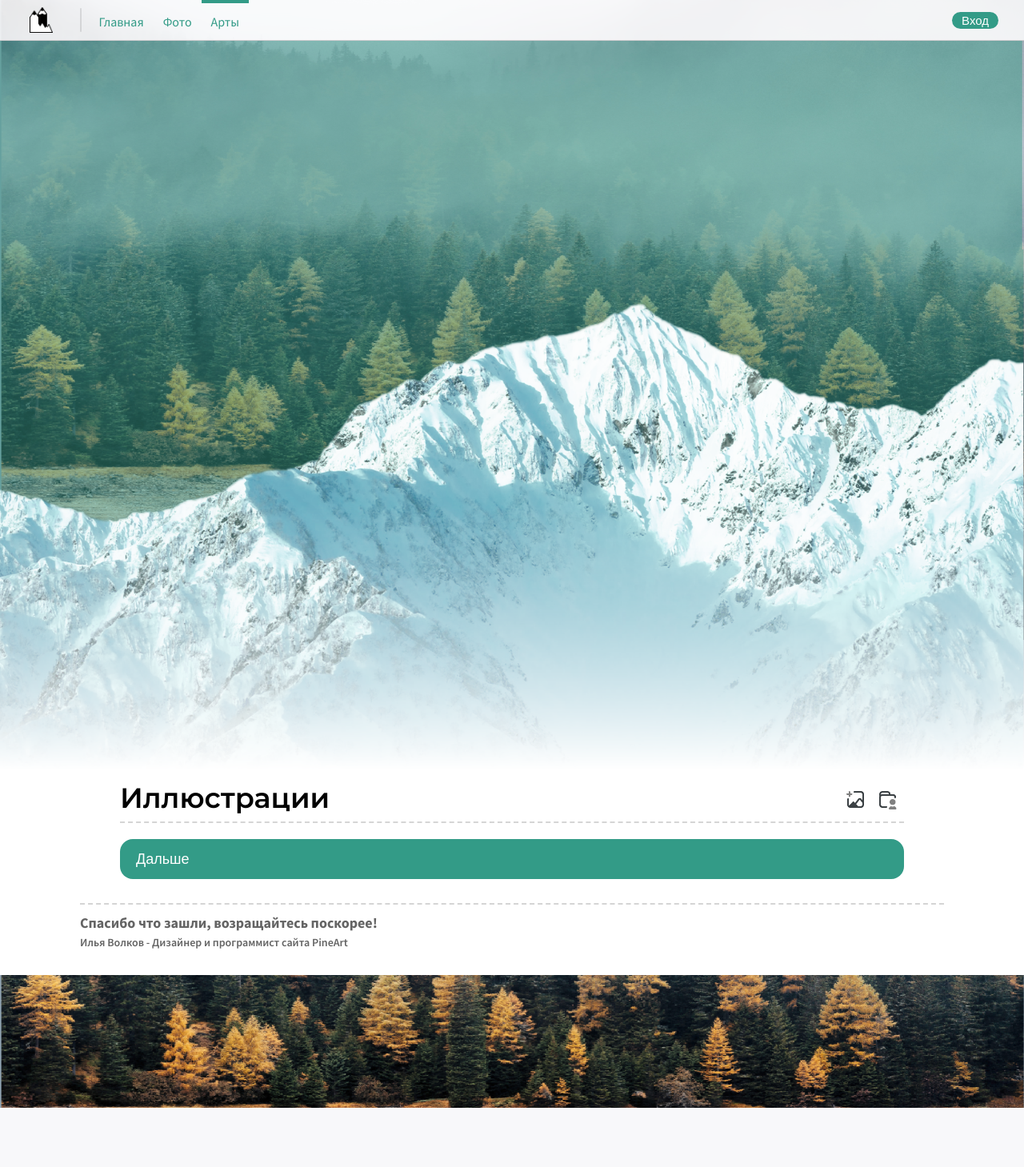
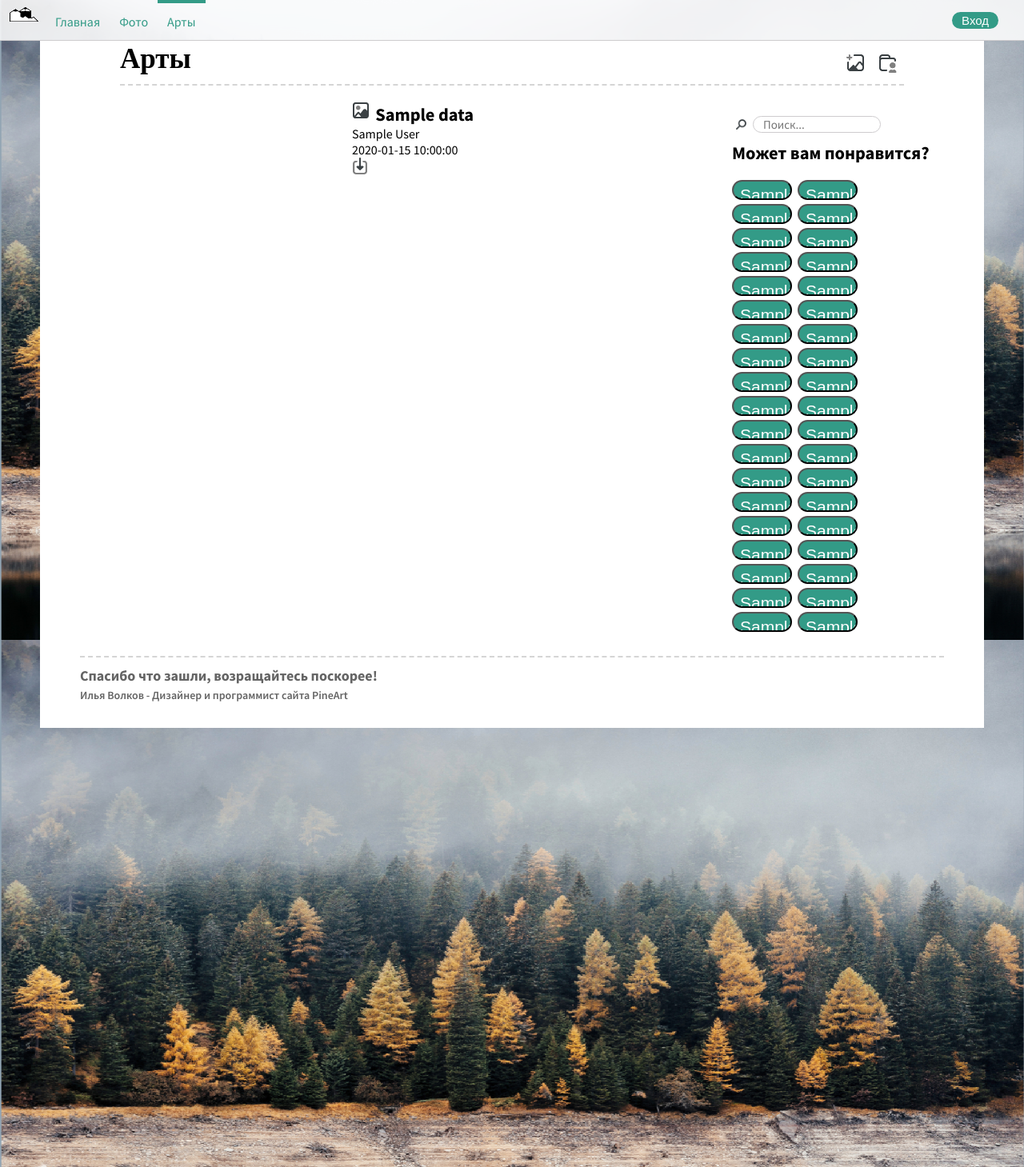
Before and after one commit to CrithCraft/TheDailyPine, a PHP site: page /art in a window 1280 px wide. Shown: the top 1459 px of the page at 80% size. Before the commit the page ends 1385 px from the top, so only its background shows below. Run offline with PHP 8.4, Linux system fonts and the light colour scheme; tables that the repository leaves empty or names only in its code hold one stand-in row (values such as "Sample post"); grey boxes marked "Sample" are stand-in pictures; data that the repository does not hold is empty.

Commit message:
Commenting

```diff
--- a/Art.php
+++ b/Art.php
@@ -1,18 +1,19 @@
+<!-- Стартуем сессию -->
 <?php
     session_start();
 ?>
 <html>
 <head>
     <title>Иллюстрации</title>
-    <!-- <meta http-equiv="Content-Security-Policy" content="script-src 'self'"> -->
     <meta name="viewport" content="width=device-width, initial-scale=1.0">
+    <link rel="apple-touch-icon" href="images/app_icon.png"/>
+    <!-- Подключаем css загружем шрифты -->
     <link rel="stylesheet" media="(max-width: 950px)" href="css/style-mobile.css">
     <link rel="stylesheet" media="(min-width: 1250px)" href="css/style.css">
     <link rel="stylesheet" media="(min-width: 1912px)" href="css/style-big.css">
     <link rel='stylesheet' media='screen and (min-width: 951px) and (max-width: 1250px)' href='css/style-mini.css' />
     <link href="https://fonts.googleapis.com/css?family=Source+Sans+Pro:400,600,700&display=swap" rel="stylesheet">
-    <link href="https://fonts.googleapis.com/css2?family=Montserrat:wght@400;500;600;700&display=swap" rel="stylesheet">
-    <link href="https://fonts.googleapis.com/css2?family=Rubik:wght@400;500;600;700&display=swap" rel="stylesheet">
+    <!-- Дополнительные стили -->
     <style type="text/css">
         nav li {
             border-top: 4px solid transparent;
@@ -27,10 +28,10 @@
     </style>
 </head>
 <body>
-    <script src="https://ajax.googleapis.com/ajax/libs/jquery/3.5.1/jquery.min.js"></script>
+    <!-- Подключаем главный php -->
     <?php require ($_SERVER["DOCUMENT_ROOT"]."/include/code.php"); ?>
 
-    <!-- Question Menu -->
+    <!-- Проверка POST на удаление -->
     <?php
         if(isset($_POST['trash'])){
             $delete_post=strip_tags($_POST['trash']);
@@ -41,7 +42,9 @@
             removePicture($key, $delete_post, "art");
         }
     ?>
+    <!-- Диалоговое окно -->
     <div id="second-level">
+        <!-- Диалоговое меню удаления -->
         <div id="dialog-box">
             <button style="background-image: url(images/back.png);" onclick="showRemoveField('images/back.png')" id="back-button"></button>
             <h1>Для подтверждения удаления, введите ваш пароль пользователя:</h1>
@@ -54,25 +57,26 @@
                 </div>
             </form>
         </div>
+        <!-- Диалоговое меню для предпросмотра фото -->
         <button class="preview-button" onclick="showPreviewField('images/preview.jpg')"></button>
         <div id="preview-field">
+            <!-- Тестовое изображение -->
             <img src="images/tumb_background.jpg" id="photo-image">
         </div>
     </div>
-    <!-- <div class="shadow"></div> -->
+    <!-- Главная тень листа -->
+    <div class="shadow"></div>
+    <!-- Шапка -->
     <header>
-    <nav>
-        <div class="logo">
-            <img src="images/logo.png" height="32px" alt="icon">
-        </div>
-        <div class="vr"></div>
-        <?php
-            for( $i = 0; $i < sizeof($nav_lables); $i++)
-            {
-                echo "<li><a href='",$nav_lables[$i],"'>",$nav_lables_name[$i],"</a></li>";
-            }
-        ?>
+        <!-- Навигация -->
+        <nav>
+            <img src="images/logo.png" width="36px" height="18px" alt="icon">
+            <?php
+                for( $i = 0; $i < sizeof($nav_lables); $i++)
+                    echo "<li><a href='",$nav_lables[$i],"'>",$nav_lables_name[$i],"</a></li>";
+            ?>
         </nav>
+        <!-- Поле входа -->
         <div class="user-label">
             <form action="<?php if (isset($_SESSION['userId'])) echo "#"; else echo "singin.php"; ?>" style="margin: auto 0px;">
                 <button type="submit" class="login-button" name="login-button">
@@ -88,17 +92,15 @@
                     </form>
                 ';
             ?>
-        </div>
     </header>
+    <!-- Эффект размытия шапки -->
     <div class="blur-header"></div>
-    <div class="preview" style="background-image: url(images/montain_green.png);" >
-        <img src="images/montain_green.png" width="100%" style="visibility: hidden;">
-    </div>
-    <div class="filled"></div>
+    <!-- Поле загаловка основного контента -->
     <div class = "title">
-        <!-- <img src="images/montain_green.png" width="100%" > -->
         <div class = "title-items">
-            <div><h1>Иллюстрации</h1></div>
+            <!-- Заголовок -->
+            <div><h1>Арты</h1></div>
+            <!-- Поле инструментов -->
             <div class="title-icons">
                 <button id="add-photo-button" onclick="showAddField()"></button>
                 <button id="user-folder-button" onclick="showAddField()"></button>
@@ -106,10 +108,13 @@
         </div>
         <hr>
     </div>
+    <!-- Основной контент -->
     <article>
+        <!-- Поле для добавления фото -->
         <div id="add-photo-field">
             <div id="add-photo-block">
             <form style="width: 100%; display: flex;" method="post" enctype="multipart/form-data">
+                <!-- Левая часть -->
                 <div class = "photo-block-left">
                     <div class="photo-block-header">
                         <div class = "photo-block-header-text">
@@ -118,6 +123,7 @@
                                 <input name="upload-name" type="text" maxlength="12" id="upload-input-name" placeholder="Название поста">
                             </div>
                             <p id="upload-input-author"><?php if (isset($_SESSION['userId'])) echo $_SESSION['userUid']; else echo "Unkown"; ?></p>
+                            <!-- Вставка актуального времени -->
                             <?php
                                 date_default_timezone_set('UTC');
                                 echo '<div class = "date">'.date("Y-m-d").'</div>';
@@ -127,17 +133,21 @@
                             <input type="submit" id="upload-photo-button" name="upload-photo-button" value="">
                         </div>
                     </div>
+                    <!-- Поле для вставки файла фото -->
                     <label class="label">
                         <span class="upload-title">Добавить файл</span>
                         <input name="upload-file" type="file" id="upload-photo-input">
                     </label>
                 </div>
+                <!-- Разделитель -->
                 <div class="vr"></div>
+                <!-- Правая часть -->
                 <div class = "photo-block-right">
                     <div class = "photo-block-right-header">
                         <img src="images/desc_icon.png" width="24px" height="24px" alt="icon">
                         <h3>Описание</h3>
                         <textarea name="upload-art-description" id="upload-input-description" type="text" placeholder="Опиши данное фото, или добавьте что-то от себя..."></textarea>
+                        <!-- Поле для прописывания хештегов -->
                         <div class="hashtag-label">
                             <?php
                                 hashtagDraw(1,3);
@@ -152,85 +162,51 @@
             </form>
             </div>
         </div>
-        <button id="more">Дальше</button>
-        <div id="articles">
-        </div>
-        <script type="text/javascript">
-            $(document).ready(function(){
+        <!-- Отображение нужной страницы -->
+        <?php
+            if(isset($_POST['page'])){
+                $data=strip_tags($_POST['page']);
+                renderBigPhotoBlockPage($data,5,"art");
+            }
+            else {
+                renderBigPhotoBlockPage(1,5,"art");
+            }
+        ?>
+        <?php
+            if(isset($_POST['page'])){
+                $data=strip_tags($_POST['page']);
+                renderPageList($data, "art", 10);
+            }
+            else {
+                renderPageList(1,"art", 10);
+            }
+        ?>
+    </article>
+    <!-- Вспомогательное поле -->
+    <aside>
 
-                var inProgress = false; // идет процесс загрузки
-                var startFrom = 0; // позиция с которой начинается вывод данных
-                $('#more').click(function() {
-                    if (!inProgress) {
-                        $.ajax({
-                            url: 'include/ajax.items.php', // путь к ajax-обработчику
-                            method: 'POST',
-                            data: {
-                                "start" : startFrom
-                            },
-                            beforeSend: function() {
-                                inProgress = true;
-                            }
-                        }).done(function(data){
-                            data = jQuery.parseJSON(data); // данные в json
-                            if (data.length > 0){
-                                // добавляем записи в блок в виде html
-                                $.each(data, function(index, data){
-                                    $("#articles").append('<div class="photo-block">'
-                                        +'<div style="background: linear-gradient(to bottom, rgba(0,0,0,.0), rgba(0,0,0,.4)), url(/images/backgrounds/low_'+data.image+');" class="image" onClick="openPicBlock(this)">'
-                                            +'<div class="likes">3505</div>'
-                                        +'</div>'
-                                        +'<div class="text-area">'
-                                            +'<div class="name">'+data.name+'</div>'
-                                            +'<div class="author-label">'
-                                                +'<div class="author">'
-                                                    +'<div class="icon"></div>'
-                                                    +'<div class="text">'+data.author+'</div>'
-                                                +'</div>'
-                                                +'<div><button class="share-button" onClick=""></button></div>'
-                                            +'</div>'
-                                            +'<input type="submit" class="donwload-button" value="Загрузить">'
-                                            +'<hr>'
-                                            +'<div class="hashtag-list">'
-                                                +'<div class="hashtag">#wow</div>'
-                                                +'<div class="hashtag">#wow</div>'
-                                                +'<div class="hashtag">#wow</div>'
-                                            +'</div>'
-                                            +'<div class="bottom">'
-                                                +'<div class="views">3450 views</div>'
-                                                +'<div class="date">'+data.date+'</div>'
-                                            +'</div>'
-                                        +'</div>'
-                                    +'</div>');
-                                });
-                                inProgress = false;
-                                startFrom += 10;
-                            }
-                        });
-                    }
-                });
-            });
-        </script>
-    </article>
-    <!-- <aside>
         <div class="hash-list">
+            <!-- Поле поиска -->
             <div class = "right-nav">
                 <img src="images/search_icon.png" width="22px" height="22px" alt="icon">
                 <form name="search_form" action="Search.php" id="search-form" method="POST">
                     <input type="search" placeholder="Поиск..." id="search-input" class="search-input" name="search">
                 </form>
             </div>
+            <!-- Поле случайно-сгенерированных хештегов -->
             <h3>Может вам понравится?</h3>
             <?php
                 renderHashtag(40);
             ?>
         </div>
-    </aside> -->
+    </aside>
+    <!-- Подвал -->
     <footer>
         <hr>
         <div class="footer-title">Спасибо что зашли, возращайтесь поскорее!</div>
         <p>Илья Волков - Дизайнер и программист сайта PineArt</p>
     </footer>
+    <!-- Подключаем главный js файл -->
     <script src="/include/code.js"></script>
 </body>
 </html>
```
Also changed, not shown: Home.php (+13 -12 lines), Photos.php (+34 -6 lines), Search.php (+29 -3 lines).
